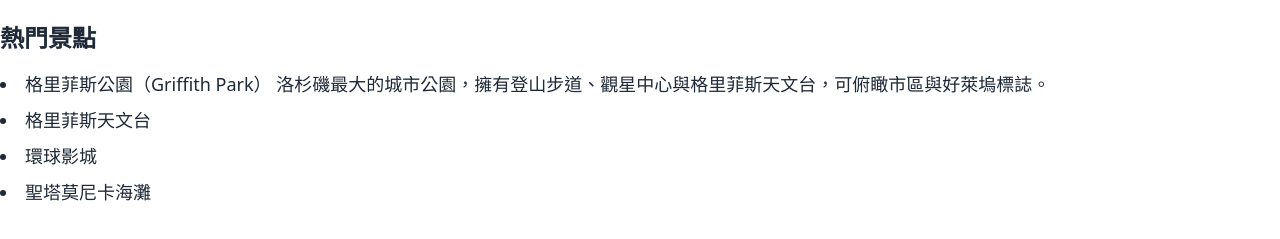
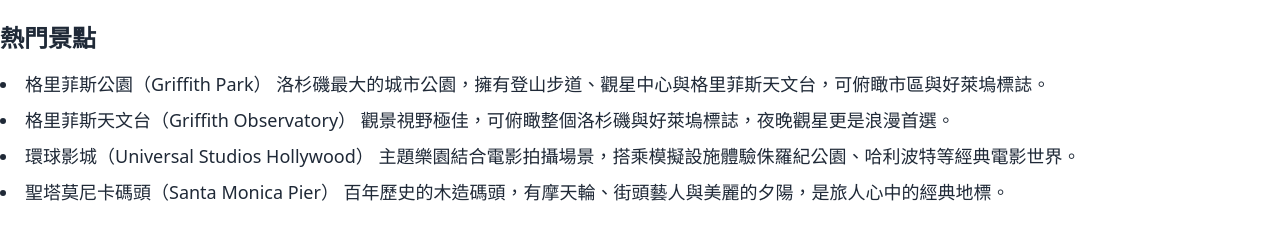
Before and after one commit to mingweiii2040/Los-Angeles, a plain HTML site: page index.html in a window 1280 px wide. Both pictures are taken after a click on the button "熱門景點". Shown: the part 483-722 px from the top of the page. Drawn offline with nearby package versions, Linux system fonts and the light colour scheme.

Commit message:
內容變更

```diff
--- a/index.html
+++ b/index.html
@@ -69,9 +69,12 @@
         <ul class="list-disc list-inside space-y-2">
           <li>格里菲斯公園（Griffith Park）
 洛杉磯最大的城市公園，擁有登山步道、觀星中心與格里菲斯天文台，可俯瞰市區與好萊塢標誌。</li>
-          <li>格里菲斯天文台</li>
-          <li>環球影城</li>
-          <li>聖塔莫尼卡海灘</li>
+          <li>格里菲斯天文台（Griffith Observatory）
+            觀景視野極佳，可俯瞰整個洛杉磯與好萊塢標誌，夜晚觀星更是浪漫首選。</li>
+          <li>環球影城（Universal Studios Hollywood）
+            主題樂園結合電影拍攝場景，搭乘模擬設施體驗侏羅紀公園、哈利波特等經典電影世界。</li>
+          <li>聖塔莫尼卡碼頭（Santa Monica Pier）
+            百年歷史的木造碼頭，有摩天輪、街頭藝人與美麗的夕陽，是旅人心中的經典地標。</li>
         </ul>
       </div>
       <div id="food" class="tab-content hidden">
```
